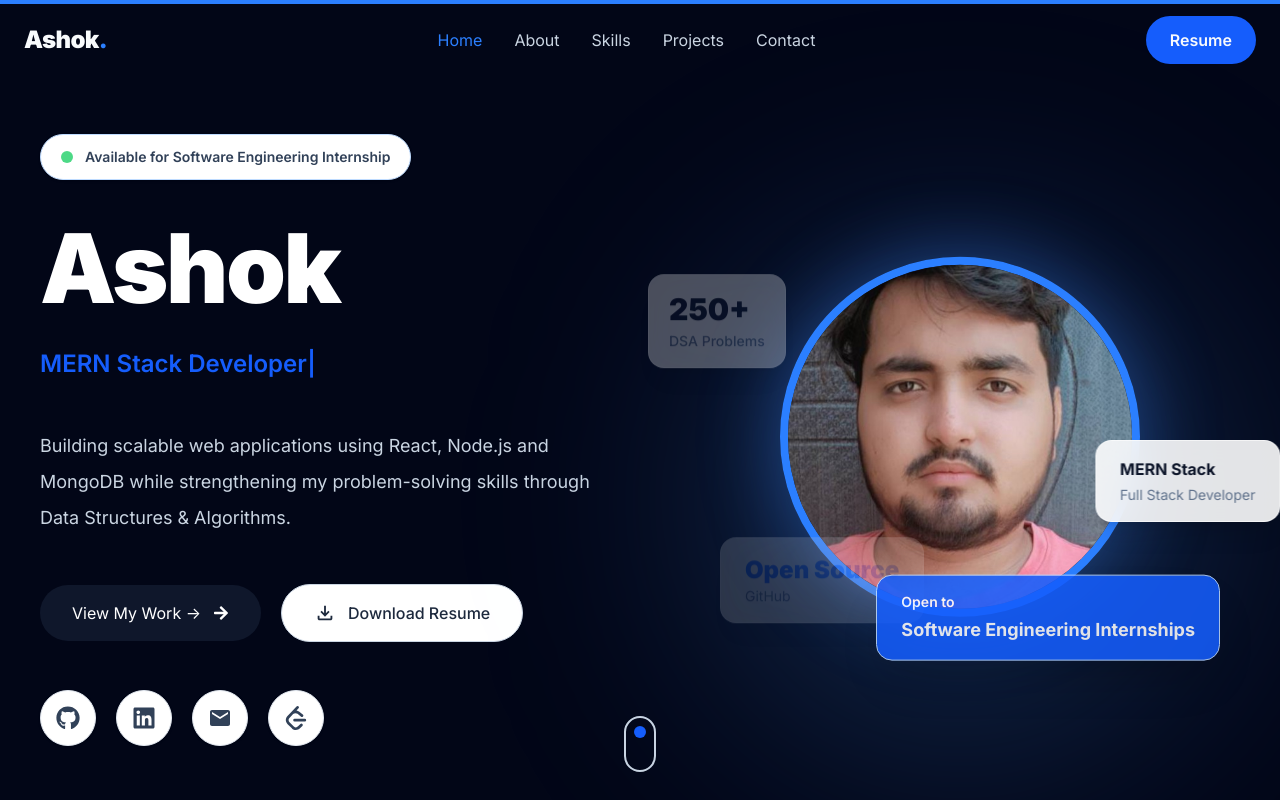
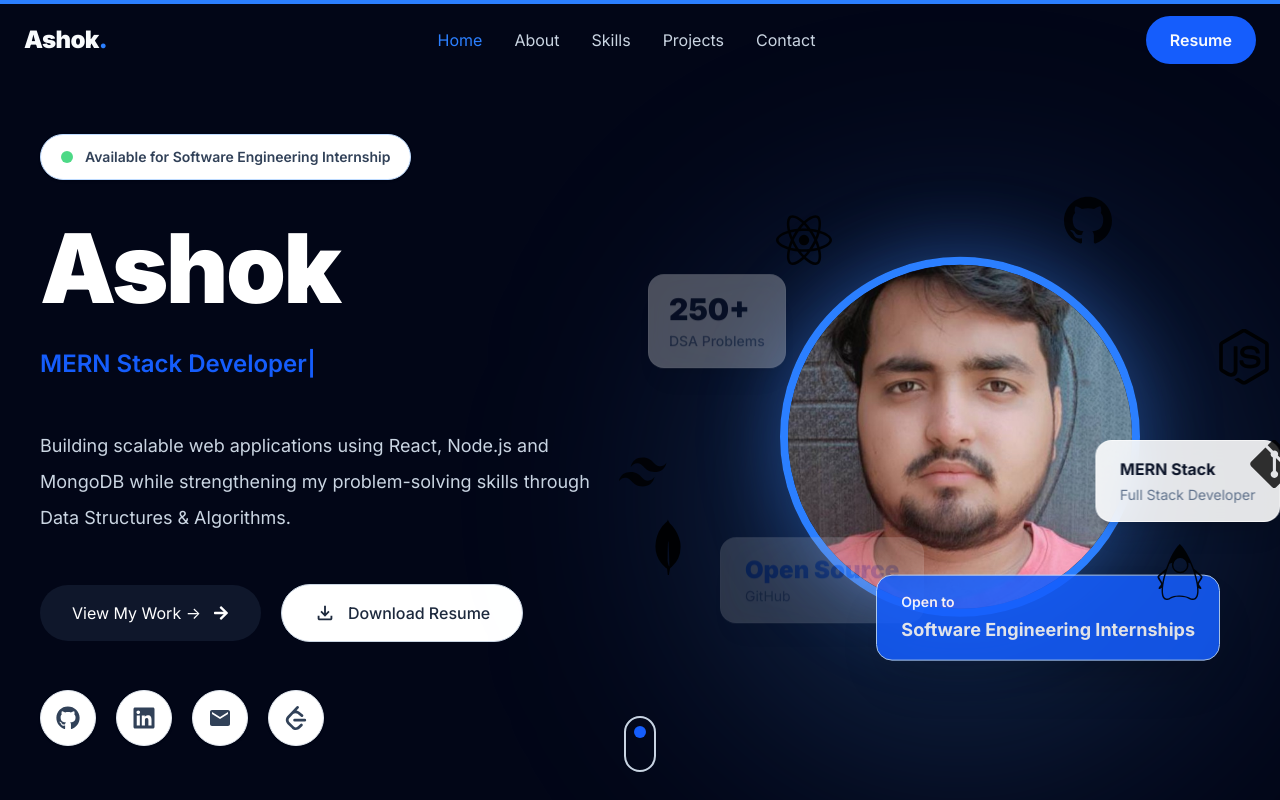
Before and after one commit to ashok-8081/Ashok-Portfolio, a React (Vite) app: page / in a window 1280 px wide. Shown: the top 800 px of the page. Built offline with nearby package versions, Linux system fonts and the light colour scheme.

Commit message:
Updated Resume Uploaded

```diff
--- a/src/components/Hero/Hero.jsx
+++ b/src/components/Hero/Hero.jsx
@@ -12,6 +12,9 @@ import reactLogo from "../../assets/icons/react.svg";
 import nodeLogo from "../../assets/icons/nodejs.svg";
 import mongoLogo from "../../assets/icons/mongodb.svg";
 import javaLogo from "../../assets/icons/java.svg";
+import gitLogo from "../../assets/icons/git.svg";
+import tailwindLogo from "../../assets/icons/tailwind.svg";
+import githubLogo from "../../assets/icons/github.svg";
 
 const Hero = () => {
   return (
@@ -295,18 +298,58 @@ const Hero = () => {
                 Software Engineering Internships
               </p>
             </motion.div>
+            {/* Floating Tech Logos */}
+
+            <motion.img
+              src={reactLogo}
+              className="absolute -top-6 left-24 w-14 opacity-90"
+              animate={{ y: [0, -15, 0] }}
+              transition={{ duration: 5, repeat: Infinity }}
+            />
+
+            <motion.img
+              src={nodeLogo}
+              className="absolute top-20 -right-8 w-14 opacity-90"
+              animate={{ y: [0, 15, 0] }}
+              transition={{ duration: 4.5, repeat: Infinity }}
+            />
+
+            <motion.img
+              src={mongoLogo}
+              className="absolute bottom-16 -left-10 w-14 opacity-90"
+              animate={{ y: [0, -12, 0] }}
+              transition={{ duration: 6, repeat: Infinity }}
+            />
+
+            <motion.img
+              src={javaLogo}
+              className="absolute bottom-10 right-8 w-14 opacity-90"
+              animate={{ y: [0, 18, 0] }}
+              transition={{ duration: 5.5, repeat: Infinity }}
+            />
+
+            <motion.img
+              src={tailwindLogo}
+              className="absolute top-52 -left-16 w-12 opacity-80"
+              animate={{ x: [0, 10, 0] }}
+              transition={{ duration: 5, repeat: Infinity }}
+            />
+
+            <motion.img
+              src={gitLogo}
+              className="absolute top-1/2 -right-16 w-12 opacity-80"
+              animate={{ x: [0, -10, 0] }}
+              transition={{ duration: 4.5, repeat: Infinity }}
+            />
+
+            <motion.img
+              src={githubLogo}
+              className="absolute -top-10 right-32 w-12 opacity-80"
+              animate={{ y: [0, -15, 0] }}
+              transition={{ duration: 5, repeat: Infinity }}
+            />
           </motion.div>
         </div>
-      </div>
-
-      <div className="absolute -bottom-20 left-1/2 flex -translate-x-1/2 gap-4 rounded-full bg-slate-900/80 px-6 py-3 backdrop-blur-lg">
-        <img src={reactLogo} alt="React" className="h-8 w-8" />
-
-        <img src={nodeLogo} alt="Node" className="h-8 w-8" />
-
-        <img src={mongoLogo} alt="MongoDB" className="h-8 w-8" />
-
-        <img src={javaLogo} alt="Java" className="h-8 w-8" />
       </div>
 
       {/* =============================== */}
```
Also changed, not shown: 1 other file (tests, documents, lock files or other folders).
